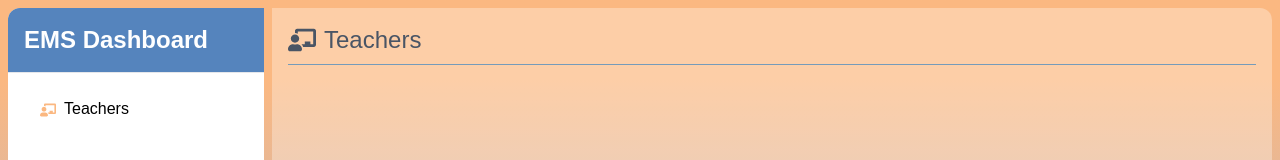
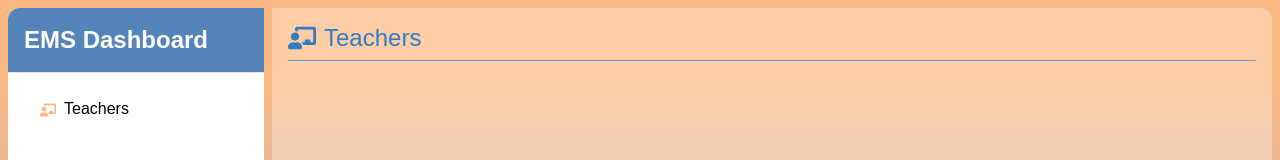
Before and after one commit to BookDang/ems, a Next.js app in the folder nextjs-app/: page /dashboard/teachers in a window 1280 px wide. Shown: the top 160 px of the page. Built offline with nearby package versions, Linux system fonts and the light colour scheme.

Commit message:
#10 - fix: update icon color and title styling in Teacher and PageTitle components

```diff
--- a/nextjs-app/app/(ui)/dashboard/(main)/teachers/page.tsx
+++ b/nextjs-app/app/(ui)/dashboard/(main)/teachers/page.tsx
@@ -8,7 +8,11 @@
             <PageTitle
                 title="Teachers"
                 icon={
-                    <FaChalkboardTeacher size={28} className="text-gray-600" />
+                    <FaChalkboardTeacher
+                        size={28}
+                        className="text-medium-blue-ems
+                    "
+                    />
                 }
             />
         </>
--- a/nextjs-app/app/(ui)/dashboard/_components/common/PageTitle.tsx
+++ b/nextjs-app/app/(ui)/dashboard/_components/common/PageTitle.tsx
@@ -7,7 +7,9 @@
     return (
         <div className="flex items-center mb-2 border-b pb-2 border-normal-blue-ems">
             {props.icon && <span className="mr-2">{props.icon}</span>}
-            <h1 className="text-2xl text-gray-600">{props.title}</h1>
+            <h1 className="text-2xl text-medium-blue-ems leading-none">
+                {props.title}
+            </h1>
         </div>
     )
 }
```
